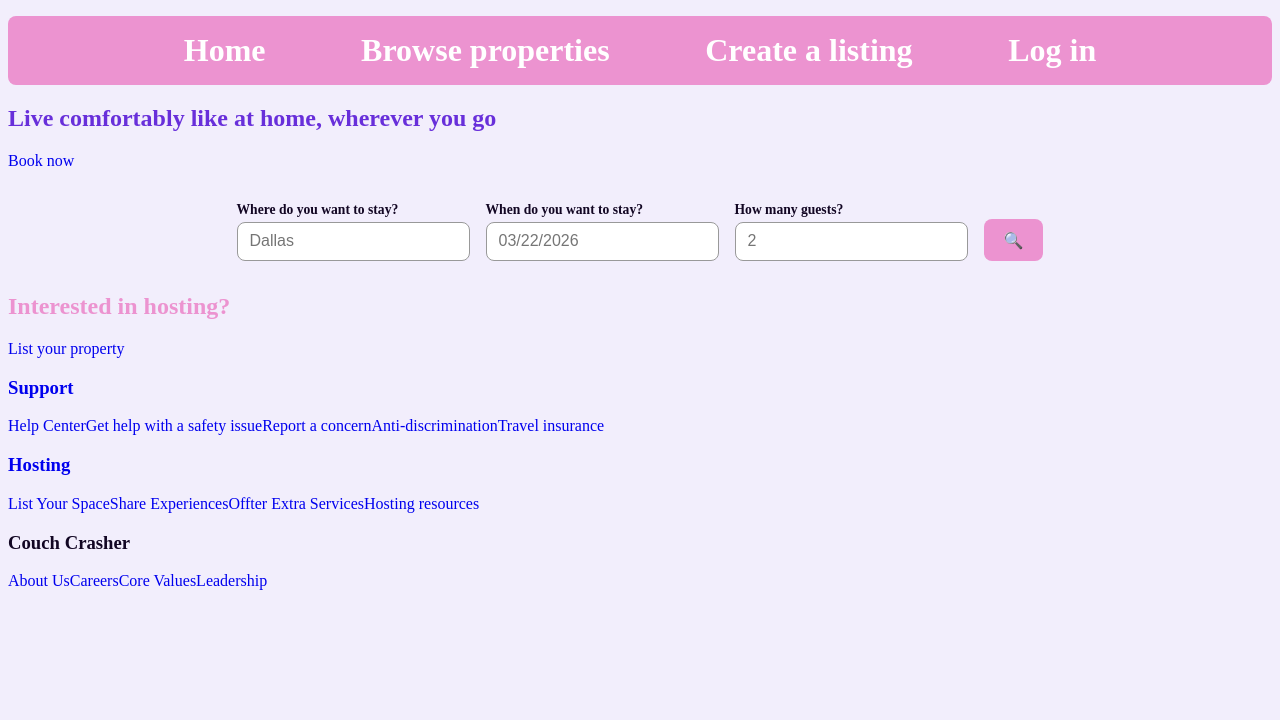
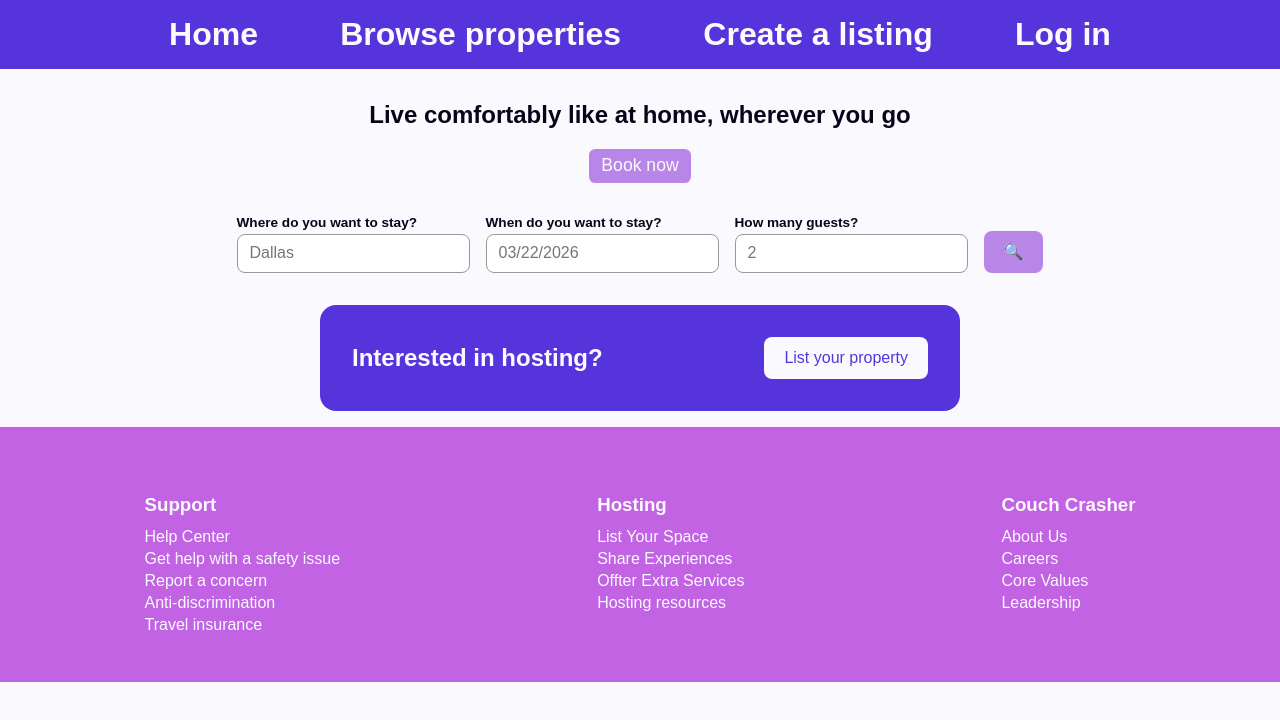
Before and after one commit to djoh826/CouchCrasher, a Next.js app: page / in a window 1280 px wide. Shown: the top 720 px of the page. Built offline with nearby package versions, Linux system fonts and the light colour scheme.

Commit message:
Styled main page

```diff
--- /dev/null
+++ b/app/components/Footer.css
@@ -0,0 +1,25 @@
+.footer {
+  background-color: var(--accent);
+  display: flex;
+  justify-content: space-around;
+  padding: 3rem 1rem;
+}
+
+h3,
+.links,
+.header-links {
+  color: var(--background);
+}
+
+.columns {
+  display: flex;
+  flex-direction: column;
+  gap: 0.25rem;
+}
+
+h3 {
+  margin-bottom: 0.5rem;
+}
+
+.links {
+}
--- a/app/components/Footer.tsx
+++ b/app/components/Footer.tsx
@@ -1,4 +1,5 @@
 import Link from "next/link";
+import "./Footer.css";
 
 export default function Footer() {
   const footerLinks = [
@@ -37,10 +38,12 @@ export default function Footer() {
   return (
     <section className="footer">
       {footerLinks.map((section) => (
-        <div key={section.title}>
+        <div className="columns" key={section.title}>
           <h3>
             {section.href ? (
-              <Link href={section.href}>{section.title}</Link>
+              <Link className="header-links" href={section.href}>
+                {section.title}
+              </Link>
             ) : (
               section.title
             )}
@@ -48,6 +51,7 @@ export default function Footer() {
 
           {section.links?.map((link) => (
             <Link
+              className="links"
               key={link.label}
               href={section.href ? `${section.href}${link.href}` : link.href}
             >
--- a/app/components/Navbar.css
+++ b/app/components/Navbar.css
@@ -1,10 +1,9 @@
 .primary-nav {
-  background-color: var(--secondary);
-  border-radius: 0.5rem;
+  background-color: var(--primary);
 }
 
 .nav-list li > :first-child {
-  color: white;
+  color: var(--background);
   font-weight: bold;
   font-size: 2rem;
 }
@@ -14,3 +13,8 @@
   justify-content: space-around;
   padding: 1rem 10vw;
 }
+
+ul {
+  padding: 0;
+  margin: 0;
+}
--- a/app/globals.css
+++ b/app/globals.css
@@ -1,22 +1,28 @@
 :root[data-theme="light"] {
-  --text: #120623;
-  --background: #f2eefc;
-  --primary: #682fda;
-  --secondary: #ec93d0;
-  --accent: #e36392;
+  --text: #07051a;
+  --background: #fafafe;
+  --primary: #5634db;
+  --secondary: #b885e9;
+  --accent: #c163e3;
+}
+:root[data-theme="dark"] {
+  --text: #e7e5fa;
+  --background: #010104;
+  --primary: #4624cc;
+  --secondary: #491679;
+  --accent: #7a1c9c;
 }
 
-:root[data-theme="dark"] {
-  --text: #e8dcf9;
-  --background: #070311;
-  --primary: #5e25d0;
-  --secondary: #6c1350;
-  --accent: #9c1c4b;
+* {
+  font-family: Arial, Helvetica, sans-serif;
+  box-sizing: border-box;
 }
 
 body {
   color: var(--text);
   background-color: var(--background);
+  padding: 0;
+  margin: 0;
 }
 
 ul {
@@ -25,6 +31,7 @@ ul {
 
 a {
   text-decoration: none;
+  color: var(--accent);
 }
 
 a:hover {
@@ -36,7 +43,7 @@ a:active {
 }
 
 h1 {
-  color: var(--primary);
+  color: var(--text);
 }
 
 h2 {
--- a/app/layout.tsx
+++ b/app/layout.tsx
@@ -1,19 +1,8 @@
 import type { Metadata } from "next";
-import { Geist, Geist_Mono } from "next/font/google";
 import "./globals.css";
 import Navbar from "./components/Navbar";
 import { AuthProvider } from "@/lib/AuthContext";
 import Footer from "./components/Footer";
-
-const geistSans = Geist({
-  variable: "--font-geist-sans",
-  subsets: ["latin"],
-});
-
-const geistMono = Geist_Mono({
-  variable: "--font-geist-mono",
-  subsets: ["latin"],
-});
 
 export const metadata: Metadata = {
   title: "Create Next App",
@@ -27,9 +16,7 @@ export default function RootLayout({
 }>) {
   return (
     <html lang="en" data-theme="light">
-      <body
-        className={`${geistSans.variable} ${geistMono.variable} antialiased`}
-      >
+      <body>
         <AuthProvider>
           <Navbar />
           {children}
--- /dev/null
+++ b/app/page.css
@@ -0,0 +1,48 @@
+h1 {
+  text-align: center;
+  padding-top: 0.75rem;
+}
+
+.hero {
+  padding-top: 0px;
+  display: flex;
+  flex-direction: column;
+}
+
+.cta-primary {
+  background-color: var(--secondary);
+  color: var(--background);
+  padding: 0.4rem 0.8rem;
+  border-radius: 0.4rem;
+  font-size: 1.1rem;
+  margin: 0 auto;
+}
+
+.host-cta {
+  background-color: var(--primary);
+  margin: 1rem auto;
+  width: 50vw;
+  padding: 2rem;
+  border-radius: 1rem;
+
+  display: flex;
+  align-items: center;
+  justify-content: space-between;
+}
+
+.host-cta h2 {
+  color: var(--background);
+  margin: 0;
+}
+
+.cta-secondary {
+  background-color: var(--background);
+  color: var(--primary);
+  padding: 0.75rem 1.25rem;
+  border-radius: 0.5rem;
+  border: none;
+}
+
+.cta-secondary:hover {
+  filter: brightness(0.9);
+}
--- a/app/page.tsx
+++ b/app/page.tsx
@@ -1,9 +1,7 @@
 "use client";
-import { useState } from "react";
 import Link from "next/link";
-import { getProperties } from "@/lib/apiEndpoints";
-import { Property } from "@/types";
 import BookingForm from "./components/BookingForm";
+import "./page.css";
 
 export default function Home() {
   return (
--- a/next.config.ts
+++ b/next.config.ts
@@ -2,7 +2,12 @@ import type { NextConfig } from "next";
 
 const nextConfig: NextConfig = {
   images: {
-    domains: ["d1a5t62t7naa0p.cloudfront.net"],
+    remotePatterns: [
+      {
+        protocol: "https",
+        hostname: "d1a5t62t7naa0p.cloudfront.net",
+      },
+    ],
   },
 };
 
```
